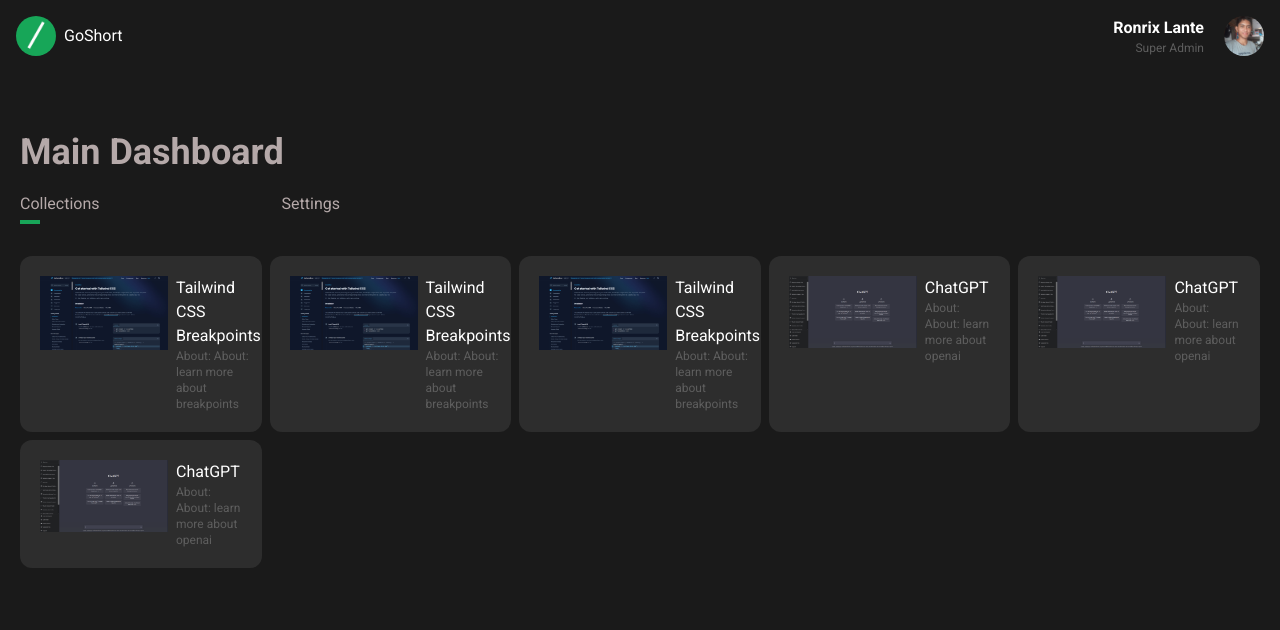
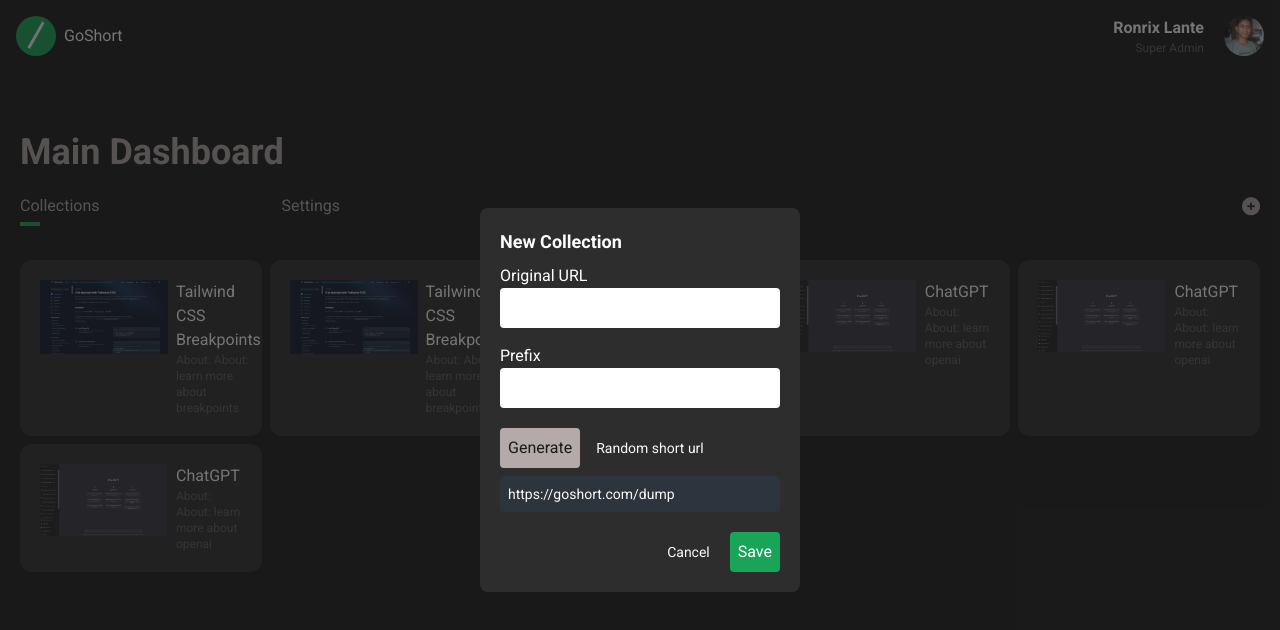
Before and after one commit to ronrix/url-shortener, a React (Vite) app: page /dashboard in a window 1280 px wide. Shown: the top 630 px of the page. Built offline with nearby package versions, Linux system fonts and the light colour scheme.

Commit message:
Added and Deleted components
I deleted the auth component. unnecessary. I added an add navigation that will show the modal when clicked. Added that modal too

```diff
--- a/src/components/auth/Auth.tsx
+++ /dev/null
@@ -1,59 +0,0 @@
-import React from "react";
-import { useForm } from "react-hook-form";
-
-interface IProps {
-  closeForm: (value: React.SetStateAction<boolean>) => void;
-}
-
-const Auth = ({ closeForm }: IProps) => {
-  const {
-    register,
-    handleSubmit,
-    formState: { errors },
-  } = useForm();
-
-  return (
-    <div className="h-full w-full fixed top-0 left-0 flex items-center justify-center">
-      <div
-        onClick={() => closeForm(false)}
-        className="h-full w-full bg-black opacity-50 absolute top-0 left-0"
-      ></div>
-
-      <form
-        onSubmit={handleSubmit((data) => console.log(data))}
-        className="z-10 flex flex-col text-center m-4 w-5/12 shadow p-3 rounded bg-white"
-      >
-        <h4 className="text-2xl font-bold my-4">Sign in</h4>
-        <input
-          {...register("username", { required: true })}
-          className="border p-3 m-2 bg-slate-100 focus:bg-white rounded-3xl"
-          placeholder="Email address"
-          id="username"
-        />
-        {errors.username && (
-          <p className="text-red-600 text-left text-xs m-2 mt-0">
-            Username is required.
-          </p>
-        )}
-        <input
-          {...register("password", { required: true, minLength: 8 })}
-          className="border p-3 m-2 bg-slate-100 focus:bg-white rounded-3xl"
-          placeholder="Password"
-          id="password"
-        />
-        {errors.password && (
-          <p className="text-red-600 text-left text-xs m-2 mt-0">
-            Password is required.
-          </p>
-        )}
-        <input
-          type="submit"
-          className="m-2 bg-sky-500 hover:bg-sky-700 font-bold p-3 text-white rounded-3xl"
-          value="Sign in"
-        />
-      </form>
-    </div>
-  );
-};
-
-export default Auth;
--- /dev/null
+++ b/src/components/modals/AddCollection.tsx
@@ -0,0 +1,66 @@
+import React from "react";
+import { useForm } from "react-hook-form";
+
+type Props = {
+  handleToggleAddCollectionModal: () => void;
+};
+
+export default function AddCollection({
+  handleToggleAddCollectionModal,
+}: Props) {
+  const { register, handleSubmit } = useForm();
+
+  function onSubmit() {
+    console.log("submitting...");
+  }
+
+  return (
+    <div className="absolute w-100 h-100 top-0 left-0 right-0 bottom-0 bg-primary-black bg-opacity-60 flex items-center justify-center">
+      <form
+        className="w-320 rounded-lg bg-secondary-black text-white p-5 flex flex-col items-start"
+        onSubmit={handleSubmit(onSubmit)}
+      >
+        <div className="text-lg text-white font-bold">New Collection</div>
+        <label className="text-white my-2 w-full">
+          Original URL
+          <input
+            {...register("original_url", { required: true })}
+            className="rounded w-full p-2 text-primary-black block outline-none"
+          />
+        </label>
+        <label className="text-white my-2 w-full">
+          Prefix
+          <input
+            {...register("prefix", { required: true })}
+            className="rounded w-full p-2 text-primary-black block"
+          />
+        </label>
+        <div className="w-full mt-3">
+          <button
+            onClick={() => console.log("generating...")}
+            className="bg-light-gray p-2 rounded"
+          >
+            Generate
+          </button>
+          <span className="text-grayish text-sm ml-4">Random short url</span>
+          <p className="bg-tersiary-black text-grayish w-full p-2 text-sm mt-2 rounded">
+            https://goshort.com/dump
+          </p>
+        </div>
+        <div className="text-white self-end mt-5">
+          <button
+            onClick={handleToggleAddCollectionModal}
+            className="text-sm text-grayish cursor-pointer"
+          >
+            Cancel
+          </button>
+          <input
+            type="submit"
+            value="Save"
+            className="bg-dark-green p-2 rounded ml-5 cursor-pointer"
+          />
+        </div>
+      </form>
+    </div>
+  );
+}
--- a/src/pages/dashboard/index.tsx
+++ b/src/pages/dashboard/index.tsx
@@ -1,9 +1,15 @@
-import React from "react";
+import React, { useState } from "react";
 import { Outlet } from "react-router-dom";
+import AddCollection from "../../components/modals/AddCollection";
 import Header from "./header";
 import Navs from "./navs";
 
 export default function Dashboard() {
+  const [showAddModal, setShowAddModal] = useState<boolean>(true);
+
+  function handleToggleAddCollectionModal() {
+    setShowAddModal((prev) => !prev);
+  }
   return (
     <div className="bg-primary-black h-screen">
       <div className="container mx-auto">
@@ -12,11 +18,20 @@ export default function Dashboard() {
         {/* body */}
         <div className="mt-10 p-5">
           <h1 className="text-light-gray font-bold text-4xl">Main Dashboard</h1>
-          <Navs />
+          <Navs
+            handleToggleAddCollectionModal={handleToggleAddCollectionModal}
+          />
           <div className="mt-10">
             <Outlet />
           </div>
         </div>
+
+        {/* modal */}
+        {showAddModal && (
+          <AddCollection
+            handleToggleAddCollectionModal={handleToggleAddCollectionModal}
+          />
+        )}
       </div>
     </div>
   );
--- a/src/pages/dashboard/navs/index.tsx
+++ b/src/pages/dashboard/navs/index.tsx
@@ -1,14 +1,19 @@
 import React, { useState } from "react";
 import { Link } from "react-router-dom";
 
-export default function Navs() {
+type Props = {
+  handleToggleAddCollectionModal: () => void;
+};
+
+export default function Navs({ handleToggleAddCollectionModal }: Props) {
   const [activeNav, setActiveNav] = useState<string>("collections");
 
   function handleActiveNav(e: React.MouseEvent<HTMLAnchorElement, MouseEvent>) {
     setActiveNav(e.currentTarget.id);
   }
   return (
-    <div className="flex justify-between sm:w-80 mt-5">
+    <div className="flex justify-between mt-5 items-center">
+      <div className="w-80 flex justify-between">
         <Link
           to=""
           onClick={handleActiveNav}
@@ -34,5 +39,10 @@ export default function Navs() {
           Settings
         </Link>
       </div>
+      <i
+        className="fa-solid fa-circle-plus text-light-gray text-lg cursor-pointer"
+        onClick={handleToggleAddCollectionModal}
+      ></i>
+    </div>
   );
 }
```
Lines whose indentation alone changed are shown as unchanged.
